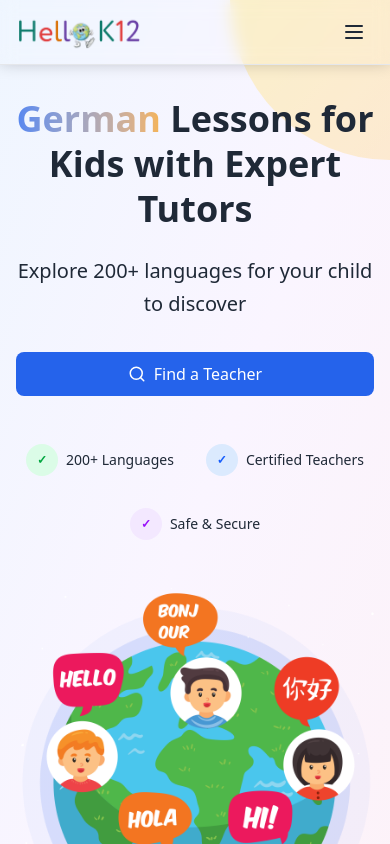
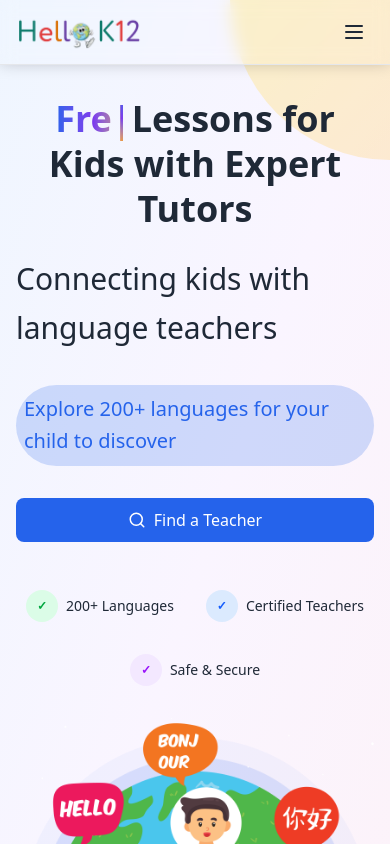
Before and after one commit to patoliya-dev/hellok12-website-frontend, a Next.js app: page / in a window 390 px wide. Shown: the top 844 px of the page. Built offline with nearby package versions, Linux system fonts and the light colour scheme.

Commit message:
Feat: Set hero section language text animation, and responsive, fix school teachers page issue

```diff
--- a/package.json
+++ b/package.json
@@ -13,6 +13,7 @@
     "@tailwindcss/aspect-ratio": "^0.4.2",
     "class-variance-authority": "^0.7.1",
     "clsx": "^2.1.1",
+    "framer-motion": "^12.23.12",
     "lucide-react": "^0.540.0",
     "next": "15.5.0",
     "react": "19.1.0",
--- a/src/app/api/schools/[schoolSlug]/route.ts
+++ b/src/app/api/schools/[schoolSlug]/route.ts
@@ -1,11 +1,13 @@
-"use client";
-import { NextResponse } from "next/server"
-import { mockSchools } from "@/lib/mock-data/schools"
+// File: src/app/api/schools/[schoolSlug]/route.ts
+import { NextResponse } from "next/server";
+import { mockSchools } from "@/lib/mock-data/schools";
+import { NextRequest } from "next/server";
 
-export async function GET(request: Request) {
-  // Extract schoolSlug from the URL
+export async function GET(request: NextRequest) {
+  // Extract the slug from the pathname
   const { pathname } = new URL(request.url);
-  const schoolSlug = pathname.split("/").pop();
+  const segments = pathname.split("/");
+  const schoolSlug = segments[segments.length - 1]; // last segment
 
   const school = mockSchools.find((s) => s.schoolSlug === schoolSlug);
 
--- a/src/app/components/landing/HeroSection.tsx
+++ b/src/app/components/landing/HeroSection.tsx
@@ -2,28 +2,11 @@
 import { useRouter } from "next/navigation"
 import Button from "../ui/Button"
 import AppImage from "../ui/AppImage"
-import { useEffect, useState } from "react"
+import TypingText from "../ui/TypingText"
 
 const HeroSection = () => {
   const router = useRouter()
-  const languages = ["English", "Spanish", "French", "German", "Chinese", "Japanese"]; // Add as many as you like
-  const [currentIndex, setCurrentIndex] = useState(0);
-  const [fade, setFade] = useState(true);
-
-  useEffect(() => {
-    const interval = setInterval(() => {
-      // First trigger fade-out
-      setFade(false);
-
-      // After fade-out duration, change text and trigger fade-in
-      setTimeout(() => {
-        setCurrentIndex((prevIndex) => (prevIndex + 1) % languages.length);
-        setFade(true); // Trigger fade-in
-      }, 500); // duration of fade-out
-    }, 2000); // Change language every 2 seconds
-
-    return () => clearInterval(interval);
-  }, [languages.length]);
+  const languages = ["English", "Spanish", "French", "German", "Chinese", "Japanese"];
 
   const handleFindTeacher = () => {
     router.push("/teacher-search-discovery")
@@ -38,23 +21,27 @@ const HeroSection = () => {
       </div>
 
       <div className="relative max-w-7xl mx-auto px-4 sm:px-6 lg:px-8">
-        <div className="grid lg:grid-cols-2 gap-12 items-center">
+        <div className="grid grid-cols-1 md:grid-cols-[2fr_1.5fr] lg:grid-cols-[3fr_2fr] gap-8 lg:gap-12 items-center">
           {/* Content */}
-          <div className="text-center lg:text-left">
-            <h1 className="text-4xl sm:text-5xl lg:text-6xl font-heading font-semibold text-foreground leading-tight mb-6">
-              <span
-                className={`text-transparent bg-clip-text bg-gradient-to-r from-primary to-secondary inline-block transition-opacity duration-500 transition delay-200 duration-400 ease-in-out ${fade ? "opacity-100" : "opacity-0"}
-                  }`}
-              >
-                {" "}
-                {languages[currentIndex]}
+          <div className="text-center lg:text-left md:text-left">
+            <h1 className="text-4xl sm:text-5xl lg:text-[50px] md:text-[38px] font-heading font-semibold text-foreground leading-tight">
+              <span className="lg:text-left md:text-left sm:text-center">
+                <TypingText texts={languages} speed={200} delay={1000} />
+                <span className="inline-block sm:block md:inline">Lessons for</span>
               </span>
-              {" "} Lessons for
+            </h1>
+            <h1 className="text-4xl sm:text-5xl lg:text-[50px] md:text-[38px] font-heading font-semibold text-foreground leading-tight mb-6">
               Kids with Expert Tutors
             </h1>
 
-            <p className="text-xl sm:text-2xl text-text-secondary mb-8 leading-relaxed">
-              Explore 200+ languages for your child to discover
+            <p className="text-3xl text-left md:text-2xl text-text-secondary mb-8 leading-relaxed">
+              Connecting kids with language teachers
+            </p>
+
+            <p className="flex text-left bg-primary/20 border-border rounded-full text-primary mb-8 leading-relaxed">
+              <span className="text-xl sm:text-2xl p-2 leading-relaxed">
+                Explore 200+ languages for your child to discover
+              </span>
             </p>
 
             <div className="flex flex-col sm:flex-row gap-4 justify-center lg:justify-start">
--- a/src/app/components/ui/SchoolHeader.tsx
+++ b/src/app/components/ui/SchoolHeader.tsx
@@ -28,7 +28,7 @@ const SchoolHeader: React.FC<SchoolHeaderProps> = ({ schoolName, schoolLogo }) =
         <div className="flex items-center justify-between h-16">
           {/* Logo + Name */}
           <Link href={`/${schoolSlug || ""}`} className="flex items-center space-x-2">
-            <Image src={schoolLogo || "/assets/images/schoolLogo/Adrian_High_School.png"} alt={`${schoolName} Logo`} width={50} height={40} priority />
+            <Image src={schoolLogo || "/assets/images/schoolLogo/adrian-high-school.png"} alt={`${schoolName} Logo`} width={50} height={40} priority />
             <span className="text-lg font-semibold text-foreground">{schoolName}</span>
           </Link>
 
--- /dev/null
+++ b/src/app/components/ui/TypingText.tsx
@@ -0,0 +1,63 @@
+"use client";
+
+import { motion } from "framer-motion";
+import { useEffect, useState } from "react";
+
+interface TypingTextProps {
+  texts: string[]; // multiple texts
+  speed?: number; // typing speed per character (ms)
+  delay?: number; // delay before switching to next text (ms)
+}
+
+export default function TypingText({
+  texts,
+  speed = 100,
+  delay = 2000,
+}: TypingTextProps) {
+  const [index, setIndex] = useState(0);
+  const [displayedText, setDisplayedText] = useState("");
+  const [isDeleting, setIsDeleting] = useState(false);
+
+  useEffect(() => {
+    let timer: NodeJS.Timeout;
+
+    if (!isDeleting && displayedText.length < texts[index].length) {
+      // typing forward
+      timer = setTimeout(() => {
+        setDisplayedText(texts[index].slice(0, displayedText.length + 1));
+      }, speed);
+    } else if (isDeleting && displayedText.length > 0) {
+      // deleting backward
+      timer = setTimeout(() => {
+        setDisplayedText(texts[index].slice(0, displayedText.length - 1));
+      }, speed / 2);
+    } else if (!isDeleting && displayedText.length === texts[index].length) {
+      // wait before deleting
+      timer = setTimeout(() => setIsDeleting(true), delay);
+    } else if (isDeleting && displayedText.length === 0) {
+      // move to next text
+      setIsDeleting(false);
+      setIndex((prev) => (prev + 1) % texts.length);
+    }
+
+    return () => clearTimeout(timer);
+  }, [displayedText, isDeleting, index, texts, speed, delay]);
+
+  return (
+    <motion.span
+      initial={{ opacity: 0 }}
+      animate={{ opacity: 1 }}
+      transition={{ duration: 0.3 }}
+      className="text-transparent bg-clip-text bg-gradient-to-r from-primary via-purple to-secondary inline-block sm:block md:inline transition-opacity duration-500 transition delay-1500 duration-400 ease-in-out text-center lg:text-left"
+    >
+      {displayedText}
+      <motion.span
+        animate={{ opacity: [0, 1, 0] }}
+        transition={{ repeat: Infinity, duration: 0.8 }}
+        className="font-medium text-transparent bg-clip-text bg-gradient-to-b via-purple from-primary to-secondary ease-in-out"
+      >
+        |
+      </motion.span>
+    </motion.span>
+  );
+}
```
Also changed, not shown: src/app/school/[schoolSlug]/page.tsx (renamed from src/app/school-teachers/[schoolSlug]/page.tsx), 1 other file (tests, documents, lock files or other folders).
